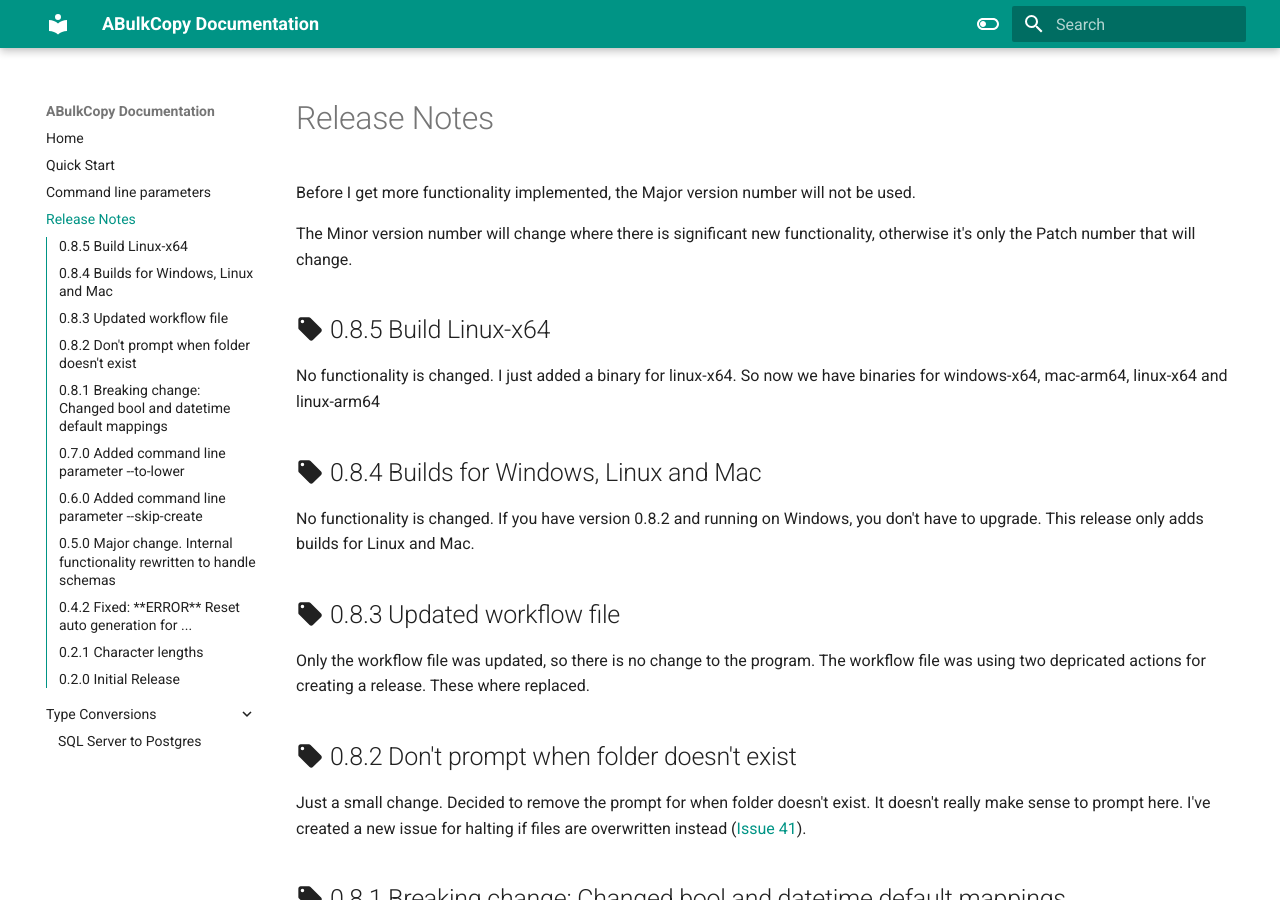
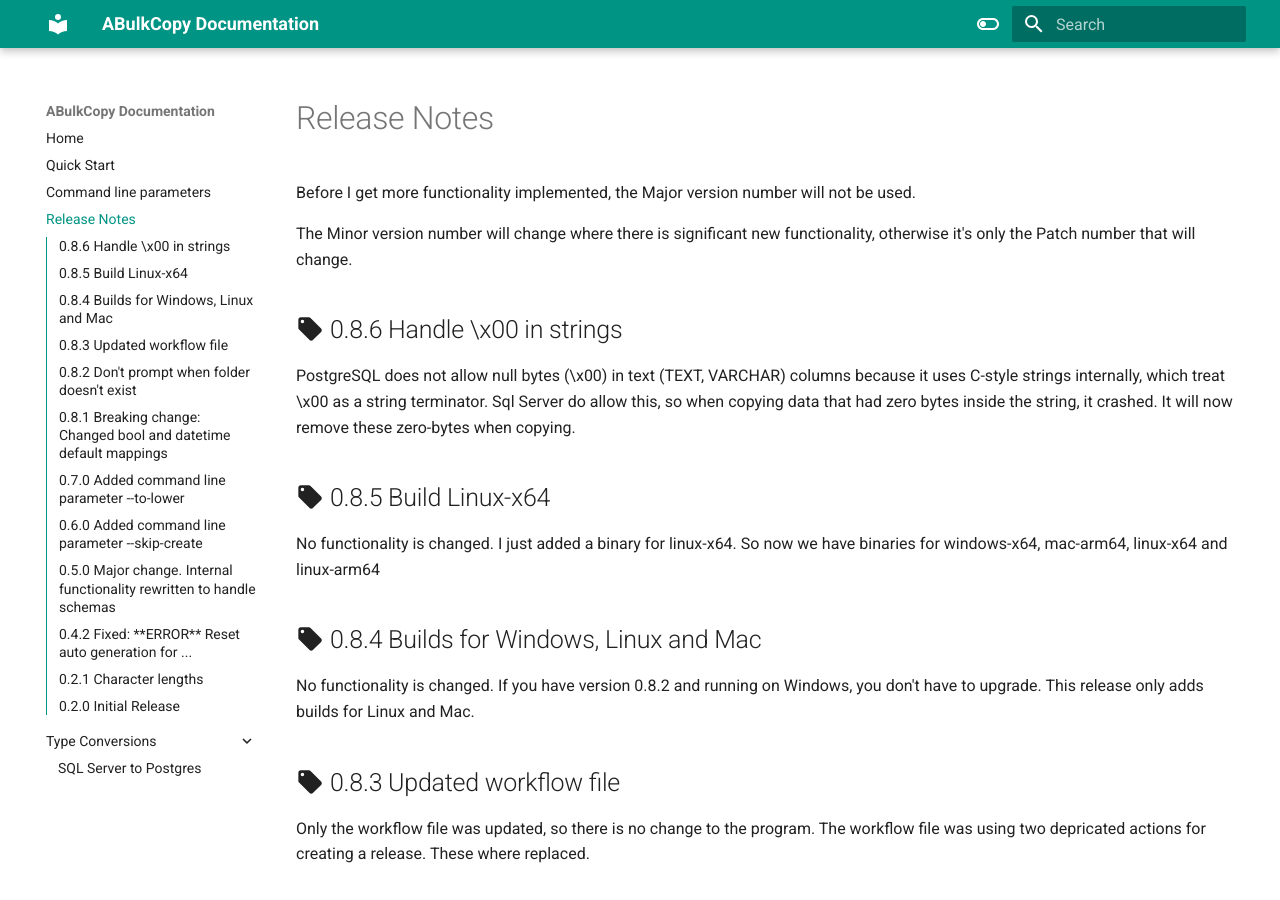
Before and after one commit to ArveH/ABulkCopy.Docs, an MkDocs documentation site: the page built from docs/release_notes.md, in a window 1280 px wide and 900 px high. Built offline with MkDocs 1.6.1 and Material for MkDocs 9.7.7, drawn with Linux system fonts in a browser that asks for light colours.

Commit message:
Version 0.8.6

```diff
--- a/docs/release_notes.md
+++ b/docs/release_notes.md
@@ -3,6 +3,10 @@
 Before I get more functionality implemented, the Major version number will not be used.
 
 The Minor version number will change where there is significant new functionality, otherwise it's only the Patch number that will change.
+
+## :material-tag: 0.8.6 Handle \x00 in strings
+
+PostgreSQL does not allow null bytes (\x00) in text (TEXT, VARCHAR) columns because it uses C-style strings internally, which treat \x00 as a string terminator. Sql Server do allow this, so when copying data that had zero bytes inside the string, it crashed. It will now remove these zero-bytes when copying.
 
 ## :material-tag: 0.8.5 Build Linux-x64
 
```
